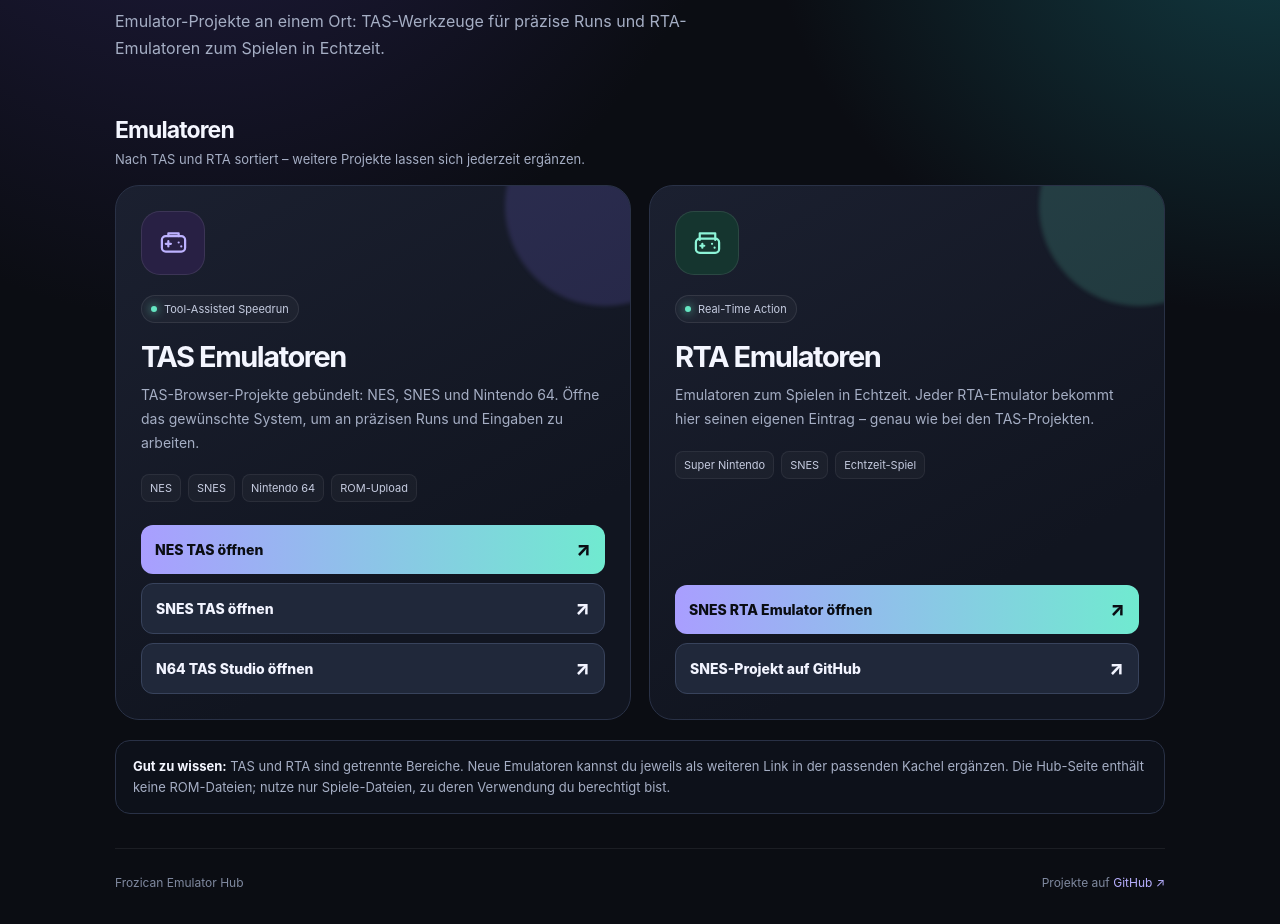
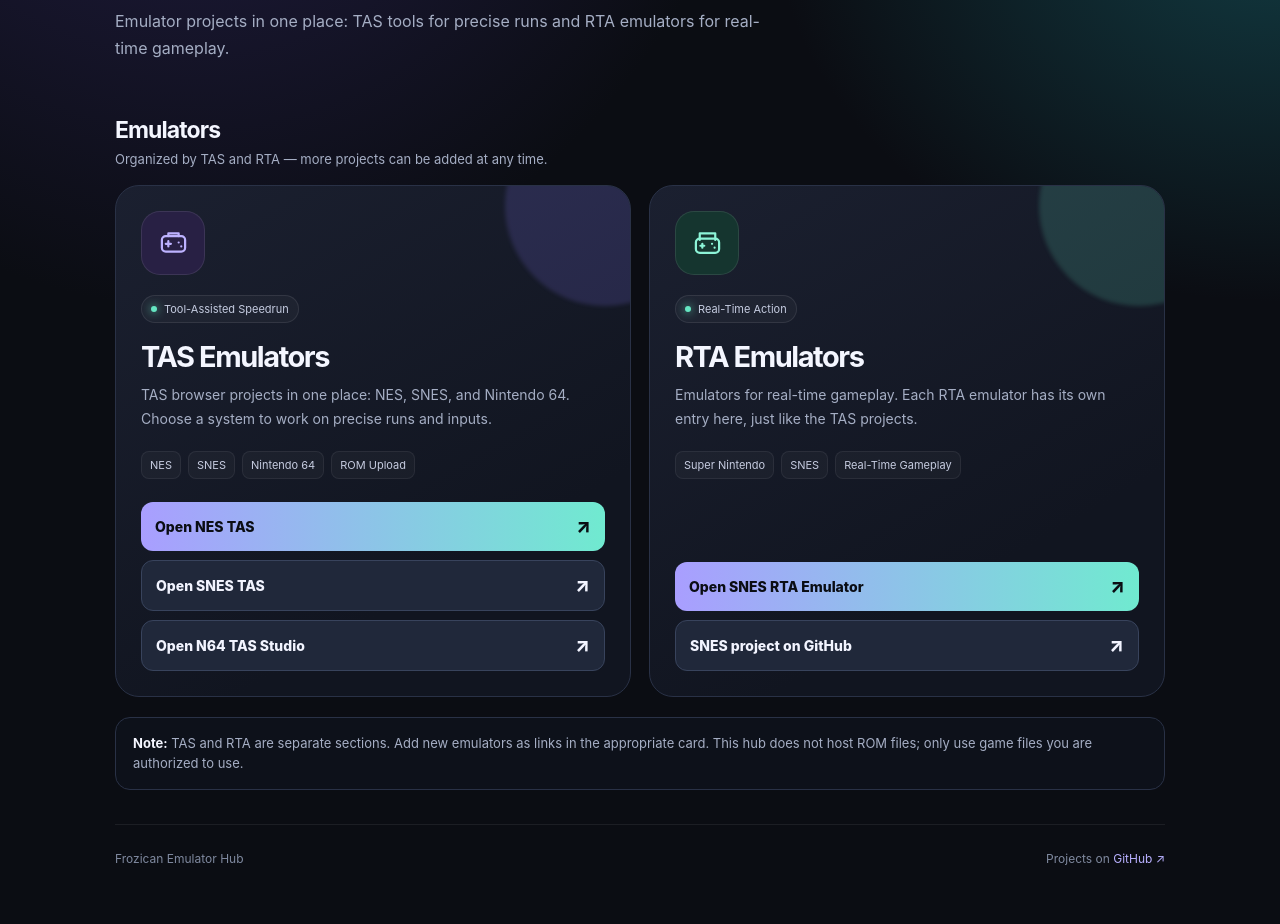
Before and after one commit to Frozican/emulator-hub, a plain HTML site: page index.html in a window 1280 px wide. Shown: the part 338-1262 px from the top of the page. After the commit the page ends 1238 px from the top, so only its background shows below. Drawn offline with Linux system fonts and the light colour scheme.

Commit message:
Translate public emulator hub to English

```diff
--- a/index.html
+++ b/index.html
@@ -1,5 +1,5 @@
 <!doctype html>
-<html lang="de">
+<html lang="en">
 <head>
 <meta charset="utf-8">
 <meta name="viewport" content="width=device-width,initial-scale=1">
@@ -18,46 +18,46 @@
 <div class="wrap">
 <header class="topbar">
   <div class="brand"><div class="logo">F</div><span>Frozican <span style="color:#8f99b0;font-weight:600">/ EMULATOR HUB</span></span></div>
-  <div class="pill">Emulator-Sammlung</div>
+  <div class="pill">EMULATOR COLLECTION</div>
 </header>
 <main>
   <section class="hero">
     <div class="eyebrow">Emulation · TAS · RTA</div>
-    <h1>Willkommen im<br><span>Emulator Hub.</span></h1>
-    <p>Emulator-Projekte an einem Ort: TAS-Werkzeuge für präzise Runs und RTA-Emulatoren zum Spielen in Echtzeit.</p>
+    <h1>Welcome to the<br><span>Emulator Hub.</span></h1>
+    <p>Emulator projects in one place: TAS tools for precise runs and RTA emulators for real-time gameplay.</p>
   </section>
   <section aria-labelledby="systems">
-    <div class="sectionhead"><h2>Emulatoren</h2><p>Nach TAS und RTA sortiert – weitere Projekte lassen sich jederzeit ergänzen.</p></div>
+    <div class="sectionhead"><h2>Emulators</h2><p>Organized by TAS and RTA — more projects can be added at any time.</p></div>
     <div class="cards">
       <article class="card" style="--glow:#8b7cff;--iconbg:#282044;--icon:#bdb2ff">
         <div class="iconbox" aria-hidden="true"><svg viewBox="0 0 24 24" fill="none" stroke="currentColor" stroke-width="1.7" stroke-linecap="round" stroke-linejoin="round"><rect x="3" y="7" width="18" height="12" rx="3"/><path d="M8 11v4M6 13h4M16 12h.01M18 15h.01"/><path d="M8 7V5h8v2"/></svg></div>
         <div class="tag"><i class="dot"></i> Tool-Assisted Speedrun</div>
-        <h3>TAS Emulatoren</h3>
-        <p>TAS-Browser-Projekte gebündelt: NES, SNES und Nintendo 64. Öffne das gewünschte System, um an präzisen Runs und Eingaben zu arbeiten.</p>
-        <div class="chips"><span>NES</span><span>SNES</span><span>Nintendo 64</span><span>ROM-Upload</span></div>
+        <h3>TAS Emulators</h3>
+        <p>TAS browser projects in one place: NES, SNES, and Nintendo 64. Choose a system to work on precise runs and inputs.</p>
+        <div class="chips"><span>NES</span><span>SNES</span><span>Nintendo 64</span><span>ROM Upload</span></div>
         <div class="links">
-          <a class="launch" href="https://frozican.github.io/nes-tas-browser/" target="_blank" rel="noopener">NES TAS öffnen <span>↗</span></a>
-          <a class="launch secondary" href="https://frozican.github.io/snes-tas-browser/" target="_blank" rel="noopener">SNES TAS öffnen <span>↗</span></a>
-          <a class="launch secondary" href="https://frozican.github.io/n64-tas-studio/" target="_blank" rel="noopener">N64 TAS Studio öffnen <span>↗</span></a>
+          <a class="launch" href="https://frozican.github.io/nes-tas-browser/" target="_blank" rel="noopener">Open NES TAS <span>↗</span></a>
+          <a class="launch secondary" href="https://frozican.github.io/snes-tas-browser/" target="_blank" rel="noopener">Open SNES TAS <span>↗</span></a>
+          <a class="launch secondary" href="https://frozican.github.io/n64-tas-studio/" target="_blank" rel="noopener">Open N64 TAS Studio <span>↗</span></a>
         </div>
       </article>
       <article class="card" style="--glow:#65e6c2;--iconbg:#15352f;--icon:#8cf4d7">
         <div class="iconbox" aria-hidden="true"><svg viewBox="0 0 24 24" fill="none" stroke="currentColor" stroke-width="1.7" stroke-linecap="round" stroke-linejoin="round"><path d="M6 10V5h12v5"/><rect x="3" y="9" width="18" height="11" rx="3"/><path d="M8 13v3M6.5 14.5h3M15.5 13h.01M17.5 16h.01"/></svg></div>
         <div class="tag"><i class="dot"></i> Real-Time Action</div>
-        <h3>RTA Emulatoren</h3>
-        <p>Emulatoren zum Spielen in Echtzeit. Jeder RTA-Emulator bekommt hier seinen eigenen Eintrag – genau wie bei den TAS-Projekten.</p>
-        <div class="chips"><span>Super Nintendo</span><span>SNES</span><span>Echtzeit-Spiel</span></div>
+        <h3>RTA Emulators</h3>
+        <p>Emulators for real-time gameplay. Each RTA emulator has its own entry here, just like the TAS projects.</p>
+        <div class="chips"><span>Super Nintendo</span><span>SNES</span><span>Real-Time Gameplay</span></div>
         <div class="links">
-          <!-- RTA-EMULATOR-EINTRÄGE: Weitere Emulatoren als zusätzliche .launch-Links im selben Format ergänzen. -->
-          <a class="launch" href="https://frozican.github.io/Super-Nintendo-Entertainment-System-Web-Emulator/" target="_blank" rel="noopener">SNES RTA Emulator öffnen <span>↗</span></a>
-          <a class="launch secondary" href="https://github.com/Frozican/Super-Nintendo-Entertainment-System-Web-Emulator" target="_blank" rel="noopener">SNES-Projekt auf GitHub <span>↗</span></a>
+          <!-- RTA-EMULATOR-EINTRÄGE: Add more emulators as additional .launch links in the same format. -->
+          <a class="launch" href="https://frozican.github.io/Super-Nintendo-Entertainment-System-Web-Emulator/" target="_blank" rel="noopener">Open SNES RTA Emulator <span>↗</span></a>
+          <a class="launch secondary" href="https://github.com/Frozican/Super-Nintendo-Entertainment-System-Web-Emulator" target="_blank" rel="noopener">SNES project on GitHub <span>↗</span></a>
         </div>
       </article>
     </div>
-    <div class="notice"><b>Gut zu wissen:</b> TAS und RTA sind getrennte Bereiche. Neue Emulatoren kannst du jeweils als weiteren Link in der passenden Kachel ergänzen. Die Hub-Seite enthält keine ROM-Dateien; nutze nur Spiele-Dateien, zu deren Verwendung du berechtigt bist.</div>
+    <div class="notice"><b>Note:</b> TAS and RTA are separate sections. Add new emulators as links in the appropriate card. This hub does not host ROM files; only use game files you are authorized to use.</div>
   </section>
 </main>
-<footer><span>Frozican Emulator Hub</span><span>Projekte auf <a href="https://github.com/Frozican" target="_blank" rel="noopener">GitHub ↗</a></span></footer>
+<footer><span>Frozican Emulator Hub</span><span>Projects on <a href="https://github.com/Frozican" target="_blank" rel="noopener">GitHub ↗</a></span></footer>
 </div>
 </body>
 </html>
```
